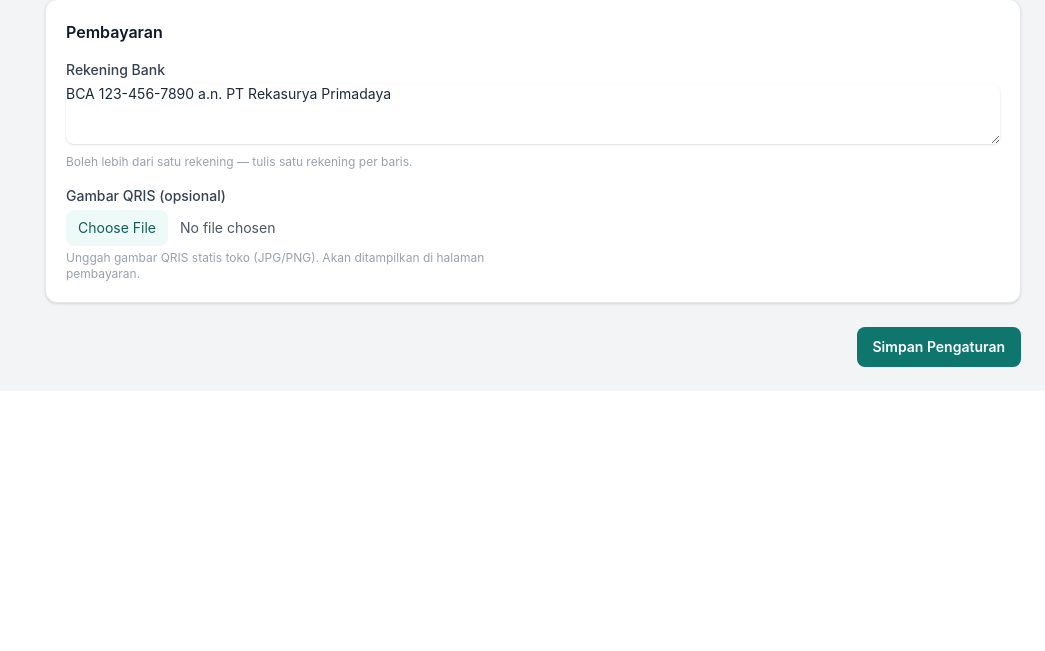
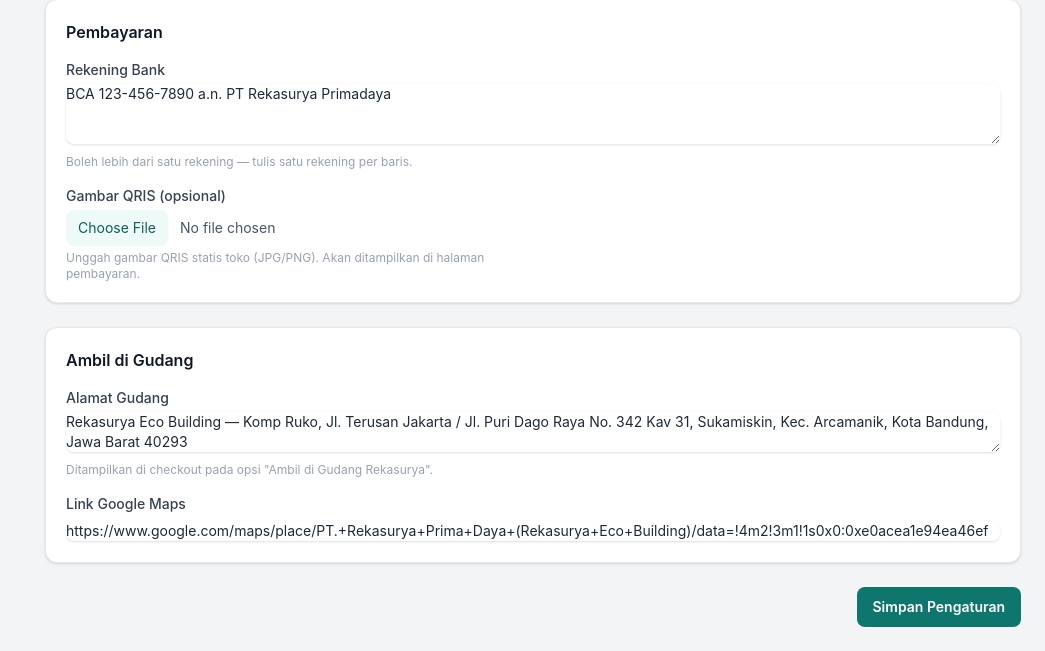
Before and after one commit to fadlisalim/retail, a Laravel app: page /admin/pengaturan in a window 1280 px wide. Shown: the part 904-1555 px from the top of the page, without its empty margins (235-1280 px from the left). Before the commit the page ends 1271 px from the top, so only its background shows below. Run offline with Laravel 12, Linux system fonts and the light colour scheme; a user stored in the database is signed in; data comes from the database, SQL or seed files in the repository; data that the repository does not hold is empty; style sheets or scripts are compiled from the project's sources; some libraries are stand-ins or nearby versions.

Commit message:
Checkout: show warehouse address + Google Maps link on the pickup option
The "Ambil di Gudang Rekasurya" shipping option now displays the warehouse
address (Rekasurya Eco Building, Arcamanik, Bandung) with a "Lihat di Google
Maps" pill button. Address and Maps URL are settings (pickup.address /
pickup.maps_url) with config defaults, editable from Admin → Pengaturan →
"Ambil di Gudang". Link click doesn't toggle the radio (@click.stop).

Co-Authored-By: Claude Opus 4.8 <noreply@anthropic.com>
Claude-Session: https://claude.ai/code/session_01FYoKWnkTPe77efvkk8eBqn

```diff
--- a/app/Http/Controllers/Admin/SettingController.php
+++ b/app/Http/Controllers/Admin/SettingController.php
@@ -29,6 +29,8 @@ class SettingController extends Controller
             'whatsapp.greeting' => $this->settings->get('whatsapp.greeting'),
             'payment.bank_account' => $this->settings->get('payment.bank_account'),
             'payment.qris_image' => $this->settings->get('payment.qris_image'),
+            'pickup.address' => $this->settings->get('pickup.address'),
+            'pickup.maps_url' => $this->settings->get('pickup.maps_url'),
         ];
 
         return view('admin.settings', compact('settings'));
@@ -49,6 +51,8 @@ class SettingController extends Controller
             'whatsapp_greeting' => ['nullable', 'string', 'max:500'],
             'payment_bank_account' => ['nullable', 'string', 'max:500'],
             'payment_qris_image' => ['nullable', 'image', 'mimes:jpg,jpeg,png', 'max:4096'],
+            'pickup_address' => ['nullable', 'string', 'max:1000'],
+            'pickup_maps_url' => ['nullable', 'url', 'max:500'],
         ]);
 
         $this->settings->set('company.legal_name', $data['company_legal_name'] ?? '', 'string', 'company');
@@ -66,6 +70,9 @@ class SettingController extends Controller
 
         $this->settings->set('payment.bank_account', $data['payment_bank_account'] ?? '', 'string', 'payment');
 
+        $this->settings->set('pickup.address', $data['pickup_address'] ?? '', 'string', 'pickup');
+        $this->settings->set('pickup.maps_url', $data['pickup_maps_url'] ?? '', 'string', 'pickup');
+
         // QRIS image upload (randomised filename on the public disk). Existing image
         // is kept if no new file is uploaded.
         if ($request->hasFile('payment_qris_image')) {
--- a/config/rekasurya.php
+++ b/config/rekasurya.php
@@ -19,6 +19,13 @@ return [
         'address' => env('COMPANY_ADDRESS', 'Jl. Energi Surya No. 1, Jakarta, Indonesia'),
         'email' => env('COMPANY_EMAIL', 'sales@rekasurya.test'),
         'phone' => env('COMPANY_PHONE', '021-0000-0000'),
+    ],
+
+    // Ambil-di-gudang (pickup) info shown at checkout. Overridable via the
+    // admin settings page (keys pickup.address / pickup.maps_url).
+    'pickup' => [
+        'address' => env('PICKUP_ADDRESS', 'Rekasurya Eco Building — Komp Ruko, Jl. Terusan Jakarta / Jl. Puri Dago Raya No. 342 Kav 31, Sukamiskin, Kec. Arcamanik, Kota Bandung, Jawa Barat 40293'),
+        'maps_url' => env('PICKUP_MAPS_URL', 'https://www.google.com/maps/place/PT.+Rekasurya+Prima+Daya+(Rekasurya+Eco+Building)/data=!4m2!3m1!1s0x0:0xe0acea1e94ea46ef'),
     ],
 
     'whatsapp' => [
--- a/resources/views/admin/settings.blade.php
+++ b/resources/views/admin/settings.blade.php
@@ -109,6 +109,24 @@
             </div>
         </div>
 
+        {{-- Ambil di Gudang (pickup) --}}
+        <div class="card p-5">
+            <h2 class="mb-4 font-semibold text-gray-900">Ambil di Gudang</h2>
+            <div class="grid gap-4 sm:grid-cols-2">
+                <div class="sm:col-span-2">
+                    <label for="pickup_address" class="input-label">Alamat Gudang</label>
+                    <textarea name="pickup_address" id="pickup_address" rows="2" class="form-textarea">{{ old('pickup_address', $settings['pickup.address']) }}</textarea>
+                    <p class="mt-1 text-xs text-gray-400">Ditampilkan di checkout pada opsi "Ambil di Gudang Rekasurya".</p>
+                    @error('pickup_address')<p class="mt-1 text-xs text-red-600">{{ $message }}</p>@enderror
+                </div>
+                <div class="sm:col-span-2">
+                    <label for="pickup_maps_url" class="input-label">Link Google Maps</label>
+                    <input type="url" name="pickup_maps_url" id="pickup_maps_url" value="{{ old('pickup_maps_url', $settings['pickup.maps_url']) }}" placeholder="https://www.google.com/maps/..." class="form-input">
+                    @error('pickup_maps_url')<p class="mt-1 text-xs text-red-600">{{ $message }}</p>@enderror
+                </div>
+            </div>
+        </div>
+
         <div class="flex justify-end">
             <button type="submit" class="btn-primary">Simpan Pengaturan</button>
         </div>
```
Also changed, not shown: resources/views/storefront/checkout.blade.php (+13 -0 lines), tests/Feature/CheckoutTest.php (+14 -0 lines).
